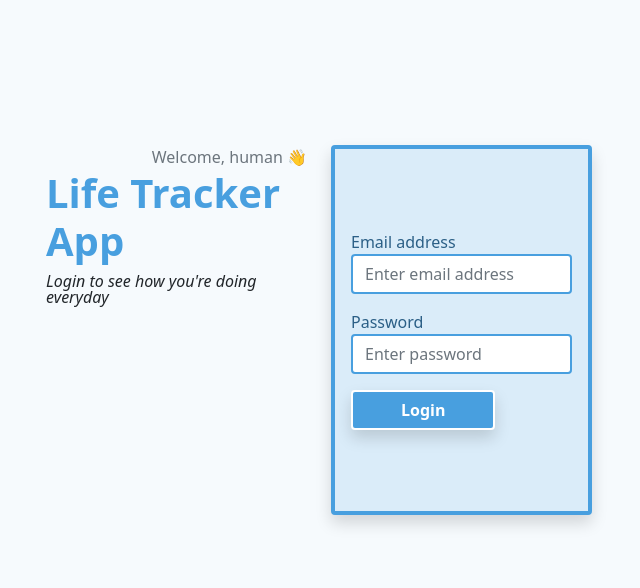
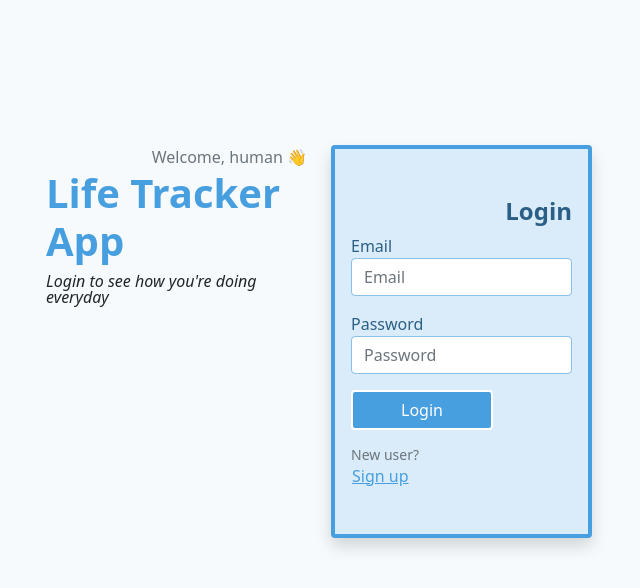
Before and after one commit to cyonii/life-tracker, a React (Create React App) app: page / in a window 1280 px wide. Shown: the top 588 px of the page, without its empty margins (321-961 px from the left). Built offline with nearby package versions, Linux system fonts and the light colour scheme.

Commit message:
Refactor with more control over promise toaster

```diff
--- a/src/components/authentication/Form.js
+++ b/src/components/authentication/Form.js
@@ -1,10 +1,45 @@
 import { useState } from 'react';
 import { Form as BSForm, Button } from 'react-bootstrap';
 import { toast } from 'react-toastify';
-import { authenticateUser } from '../../backend';
+import { registerUser, authenticateUser } from '../../backend';
 
 const Form = () => {
   const [isDisabled, setIsDisabled] = useState(false);
+  const [formType, setFormType] = useState('login');
+  const [title, setTitle] = useState('Login');
+  const [tip, setTip] = useState('New user?');
+
+  const toggleFormType = () => {
+    setIsDisabled(false);
+    setFormType(formType === 'login' ? 'register' : 'login');
+    setTitle(formType === 'login' ? 'Sign up now' : 'Login');
+    setTip(formType === 'login' ? 'Already have an account?' : 'New user?');
+  };
+
+  const successCallback = (data) => {
+    if (formType === 'login') {
+      localStorage.setItem('authToken', data.auth_token);
+      setTimeout(() => window.location.reload(), 1500);
+    } else {
+      toggleFormType();
+    }
+    return formType === 'login' ? 'Logged in!' : 'Registered! Login to continue.';
+  };
+
+  const errorCallback = (error) => {
+    if (error.response.status >= 500) return 'Server error';
+
+    if (error.response.status >= 400) {
+      if (formType === 'login') return 'Invalid username or password';
+
+      let message = '';
+      Object.entries(error.response.data).forEach(([key, value]) => {
+        message += `${key.toUpperCase()} ${value}.\n`;
+      });
+      return message;
+    }
+    return 'Something went wrong';
+  };
 
   const handleSubmit = async (e) => {
     e.preventDefault();
@@ -13,62 +48,42 @@ const Form = () => {
 
     const email = e.target.email.value;
     const password = e.target.password.value;
+    const user = { email, password };
+    const callback = formType === 'login' ? authenticateUser : registerUser;
 
-    toast.promise(authenticateUser({ email, password }), {
-      pending: { render: () => 'Authenticating...' },
-      success: {
-        render: ({ data }) => {
-          localStorage.setItem('authToken', data.auth_token);
-          setTimeout(() => window.location.reload(), 1500);
-          return 'Authenticated!';
-        },
-      },
-      error: {
-        autoClose: false,
-        render: () => {
-          setIsDisabled(false);
-          return 'Authentication failed!';
-        },
-      },
-    });
+    toast.promise((callback.bind(null, user)), {
+      pending: { render: () => (formType === 'login' ? 'Logging in...' : 'Registering...') },
+      success: { render: ({ data }) => successCallback(data) },
+      error: { render: ({ data }) => errorCallback(data) },
+    },
+    { autoClose: false });
+    setIsDisabled(false);
   };
+
+  const formGroup = (name, label, type) => (
+    <BSForm.Group className="mb-3" controlId={name}>
+      <BSForm.Label className="mb-0">{label}</BSForm.Label>
+      <BSForm.Control name={name} type={type} required placeholder={label} disabled={isDisabled} />
+    </BSForm.Group>
+  );
 
   return (
     <BSForm className="px-3 py-5 shadow border border-4 border-primary alert-primary rounded-2" onSubmit={handleSubmit}>
-      <hr className="bg-transparent" />
-      <BSForm.Group className="mb-3" controlId="formBasicEmail">
-        <BSForm.Label className="mb-0">Email address</BSForm.Label>
-        <BSForm.Control
-          className="border-primary border-2"
-          name="email"
-          type="email"
-          required
-          placeholder="Enter email address"
-          disabled={isDisabled}
-        />
-      </BSForm.Group>
+      <h1 className="h4 fw-bold text-end">{title}</h1>
 
-      <BSForm.Group className="mb-3" controlId="formBasicPassword">
-        <BSForm.Label className="mb-0">Password</BSForm.Label>
-        <BSForm.Control
-          className="border-primary border-2"
-          name="password"
-          type="password"
-          required
-          placeholder="Enter password"
-          disabled={isDisabled}
-        />
-      </BSForm.Group>
+      {formGroup('email', 'Email', 'email')}
+      {formGroup('password', 'Password', 'password')}
 
-      <Button
-        variant="primary"
-        className="fw-bold text-white border border-2 px-5 border-white shadow"
-        type="submit"
-        disabled={isDisabled}
-      >
-        Login
+      <Button variant="primary" className="text-white border-2 px-5 border-white" type="submit" disabled={isDisabled}>
+        {formType === 'login' ? 'Login' : 'Register'}
       </Button>
-      <hr className="bg-transparent" />
+
+      <div className="mt-3">
+        <p className="fw-light mb-0 text-muted lh-1"><small>{tip}</small></p>
+        <Button variant="link" className="p-0 fw-light lh-1" onClick={toggleFormType}>
+          {formType === 'login' ? 'Sign up' : 'Login'}
+        </Button>
+      </div>
     </BSForm>
   );
 };
```
